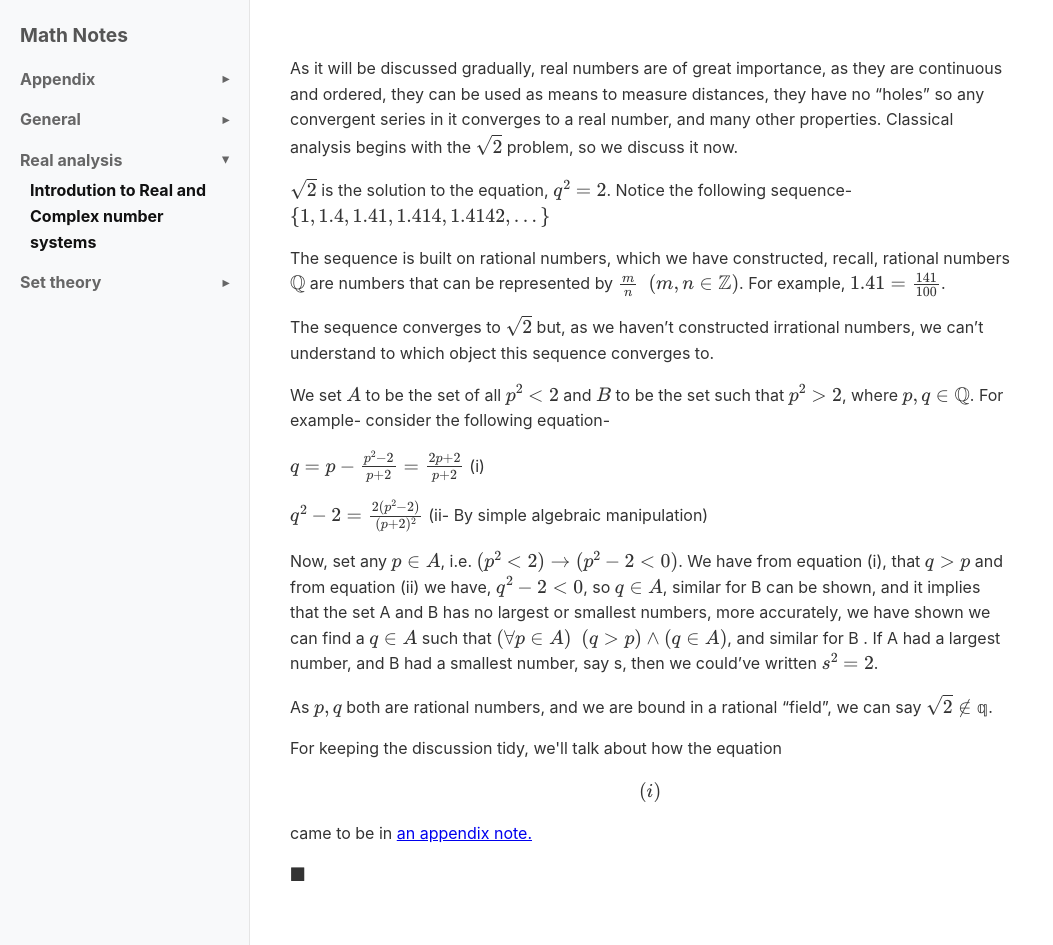
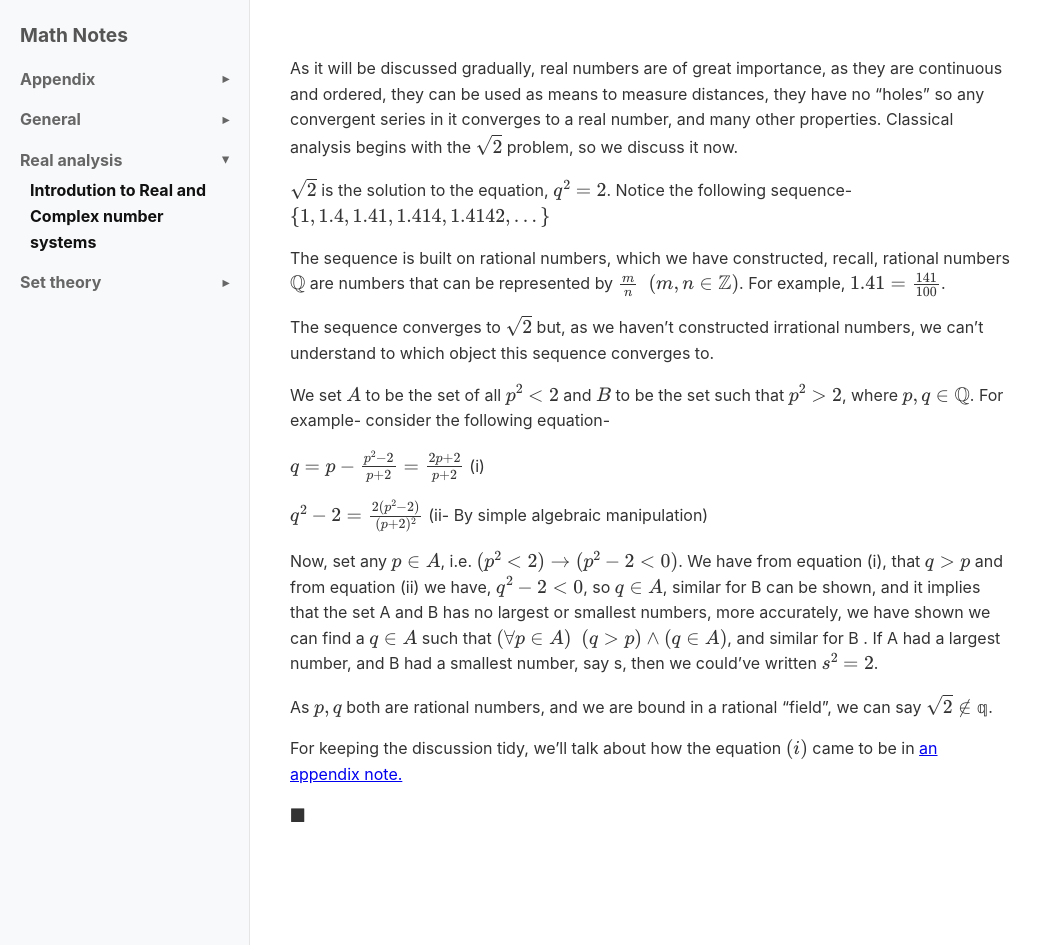
Before and after one commit to Nasif-Abdullah/Math, a Jekyll site: the page built from Real Analysis/Introduction.md, in a window 1280 px wide and 945 px high. Shown: the whole window, without its empty margins (0-1053 px from the left). Built offline with Jekyll 4.4.1, drawn with Linux system fonts in a browser that asks for light colours; part of the change alters nothing that is shown.

```diff
--- a/Real Analysis/Introduction.md
+++ b/Real Analysis/Introduction.md
@@ -21,6 +21,6 @@ Now, set any $$p \in A$$, i.e. $$(p^2 < 2) \rightarrow (p^2 -2 <0)$$. We have fr
 
 As $$p,q$$ both are rational numbers, and we are bound in a rational "field", we can say $$\sqrt{2} \notin \mathbb{q}$$.
 
-<div id = "i">For keeping the discussion tidy, we'll talk about how the equation $$(i)$$ came to be in <a href = "../Appendix/Newton's_method.html">an appendix note.</a></div>
+For keeping the discussion tidy, we'll talk about how the equation $$(i)$$ came to be in <a href = "../Appendix/Newton's_method.html" id = "i">an appendix note.</a>
 
 $\blacksquare$
```
